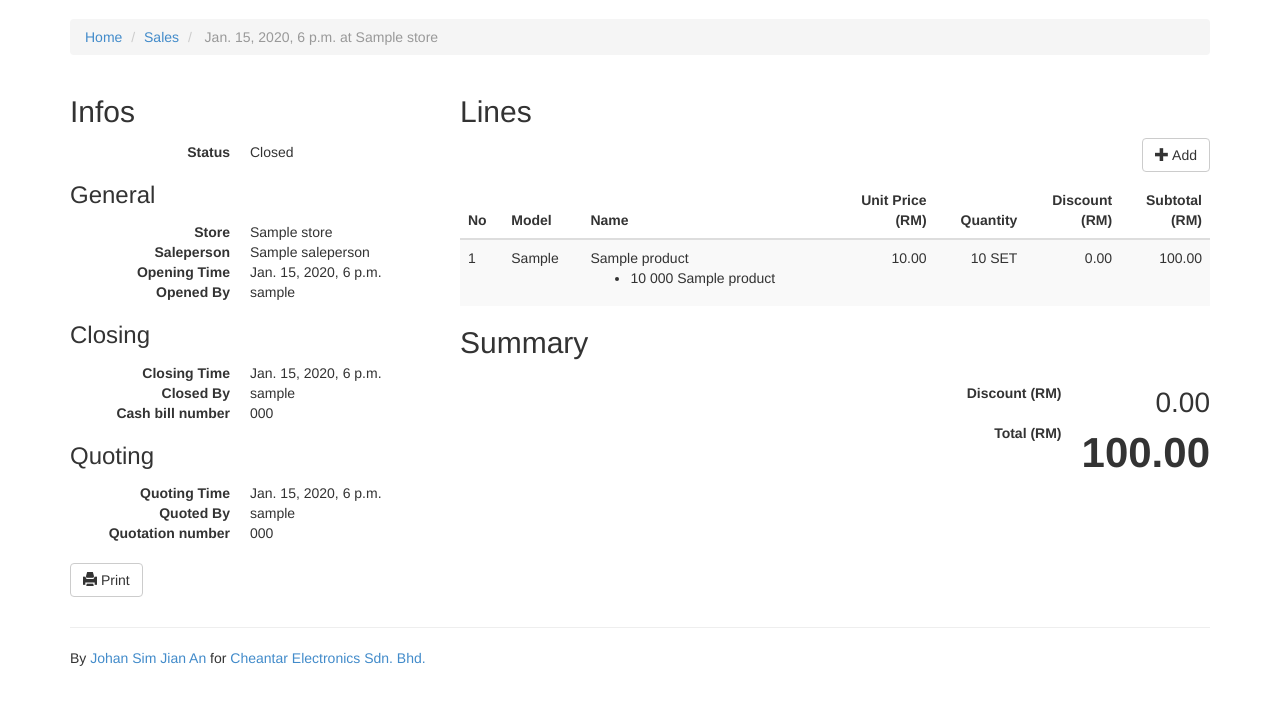
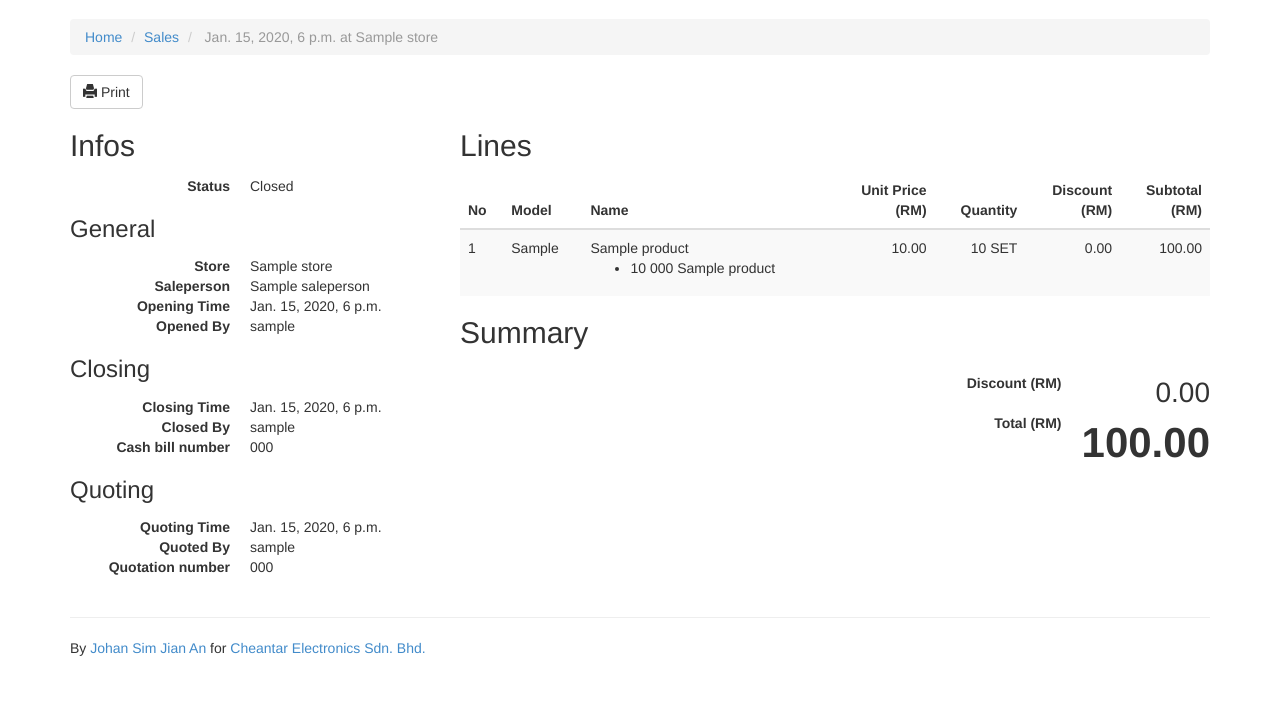
Before and after one commit to JohanSJA/BizA, a Django app: page /retails/sale/1/ in a window 1280 px wide. Shown: the part 51-756 px from the top of the page. Run offline with Django 3.2, Linux system fonts and the light colour scheme; a user stored in the database is signed in; tables that the repository leaves empty hold one stand-in row (values such as "Sample post"); parts of the project's set-up code (start-up, migrations or seed data) failed here and were passed over; some libraries are stand-ins or nearby versions.

Commit message:
Make buttons into a groups and toolbars.

```diff
--- a/biza/retails/templates/retails/sale_detail.html
+++ b/biza/retails/templates/retails/sale_detail.html
@@ -25,6 +25,39 @@
 {% endblock %}
 
 {% block content_app %}
+  <div class="row">
+    <div class="col-lg-12">
+      <div class="btn-toolbar" role="toolbar">
+        <div class="btn-group">
+          {% if not object.closed %}
+            <a href="{% url 'retails_sale_edit' object.id %}" class="btn btn-default">
+              <span class="glyphicon glyphicon-edit"></span> Edit
+            </a>
+          {% endif %}
+          <a href="{% url 'retails_sale_print' object.id %}" class="btn btn-default" target="_blank">
+            <span class="glyphicon glyphicon-print"></span> Print
+          </a>
+        </div>
+
+        <div class="btn-group pull-right">
+          {% if not object.closed %}
+            <a href="{% url 'retails_saleline_new' object.id %}" class="btn btn-default">
+              <span class="glyphicon glyphicon-plus"></span> Add Line
+            </a>
+            {% if not object.quoted %}
+            <a href="{% url 'retails_sale_quote' object.id %}" class="btn btn-default">
+                <span class="glyphicon glyphicon-edit"></span> Quote
+              </a>
+            {% endif %}
+            <a href="{% url 'retails_sale_close' object.id %}" class="btn btn-default">
+              <span class="glyphicon glyphicon-shopping-cart"></span> Close
+            </a>
+          {% endif %}
+        </div>
+      </div>
+    </div>
+  </div>
+
   <div class="row">
     <div class="col-lg-4">
       <h2>Infos</h2>
@@ -70,32 +103,10 @@
           <dd>{{ object.quotation_number }}</dd>
         </dl>
       {% endif %}
-
-      <p>
-        {% if not object.closed %}
-          <a href="{% url 'retails_sale_edit' object.id %}" class="btn btn-default">
-            <span class="glyphicon glyphicon-edit"></span> Edit
-          </a>
-          {% if not object.quoted %}
-          <a href="{% url 'retails_sale_quote' object.id %}" class="btn btn-default">
-              <span class="glyphicon glyphicon-edit"></span> Quote
-            </a>
-          {% endif %}
-          <a href="{% url 'retails_sale_close' object.id %}" class="btn btn-default">
-            <span class="glyphicon glyphicon-shopping-cart"></span> Close
-          </a>
-        {% endif %}
-        <a href="{% url 'retails_sale_print' object.id %}" class="btn btn-default" target="_blank">
-          <span class="glyphicon glyphicon-print"></span> Print
-        </a>
-      </p>
     </div>
 
     <div class="col-lg-8">
       <h2>Lines</h2>
-      <p class="text-right">
-        <a href="{% url 'retails_saleline_new' object.id %}" class="btn btn-default"><span class="glyphicon glyphicon-plus"></span> Add</a>
-      </p>
       <table class="table table-striped table-responsive">
         <thead>
           <tr>
```
Also changed, not shown: biza/retails/templates/retails/sale_list.html (+12 -10 lines), biza/stocks/templates/stocks/product_detail.html (+45 -37 lines), biza/stocks/templates/stocks/product_list.html (+4 -4 lines).
